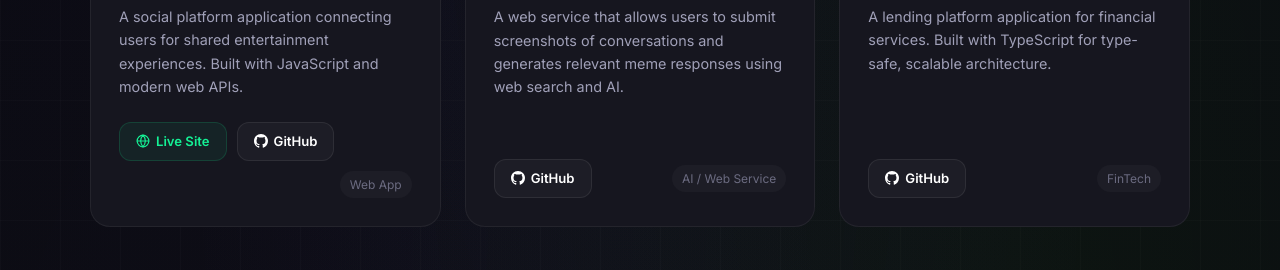
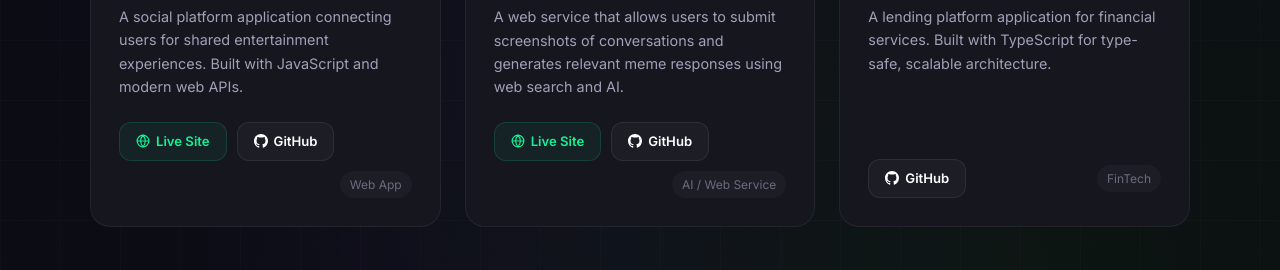
Before and after one commit to illmedicine/JacobMedia-SEO, a plain HTML site: page index.html in a window 1280 px wide. Shown: the part 3140-3410 px from the top of the page. Drawn offline with Linux system fonts and the light colour scheme.

Commit message:
Add Meme-Responder live site link

```diff
--- a/index.html
+++ b/index.html
@@ -681,6 +681,10 @@
                         <h3>Meme-Responder</h3>
                         <p>A web service that allows users to submit screenshots of conversations and generates relevant meme responses using web search and AI.</p>
                         <div class="project-footer">
+                            <a href="https://jacob-media.github.io/Meme-Reponder/" target="_blank" rel="noopener" class="project-link project-link-live">
+                                <svg viewBox="0 0 24 24" fill="none" stroke="currentColor" stroke-width="2" stroke-linecap="round" stroke-linejoin="round" width="14" height="14"><circle cx="12" cy="12" r="10"/><line x1="2" y1="12" x2="22" y2="12"/><path d="M12 2a15.3 15.3 0 014 10 15.3 15.3 0 01-4 10 15.3 15.3 0 01-4-10 15.3 15.3 0 014-10z"/></svg>
+                                Live Site
+                            </a>
                             <a href="https://github.com/jacob-media/Meme-Responder" target="_blank" rel="noopener" class="project-link">
                                 <svg viewBox="0 0 24 24" fill="currentColor" width="14" height="14"><path d="M12 0C5.374 0 0 5.373 0 12c0 5.302 3.438 9.8 8.207 11.387.599.111.793-.261.793-.577v-2.234c-3.338.726-4.033-1.416-4.033-1.416-.546-1.387-1.333-1.756-1.333-1.756-1.089-.745.083-.729.083-.729 1.205.084 1.839 1.237 1.839 1.237 1.07 1.834 2.807 1.304 3.492.997.107-.775.418-1.305.762-1.604-2.665-.305-5.467-1.334-5.467-5.931 0-1.311.469-2.381 1.236-3.221-.124-.303-.535-1.524.117-3.176 0 0 1.008-.322 3.301 1.23A11.509 11.509 0 0112 5.803c1.02.005 2.047.138 3.006.404 2.291-1.552 3.297-1.23 3.297-1.23.653 1.653.242 2.874.118 3.176.77.84 1.235 1.911 1.235 3.221 0 4.609-2.807 5.624-5.479 5.921.43.372.823 1.102.823 2.222v3.293c0 .319.192.694.801.576C20.566 21.797 24 17.3 24 12c0-6.627-5.373-12-12-12z"/></svg>
                                 GitHub
```
Also changed, not shown: yopoppa.html (+1 -1 lines).
